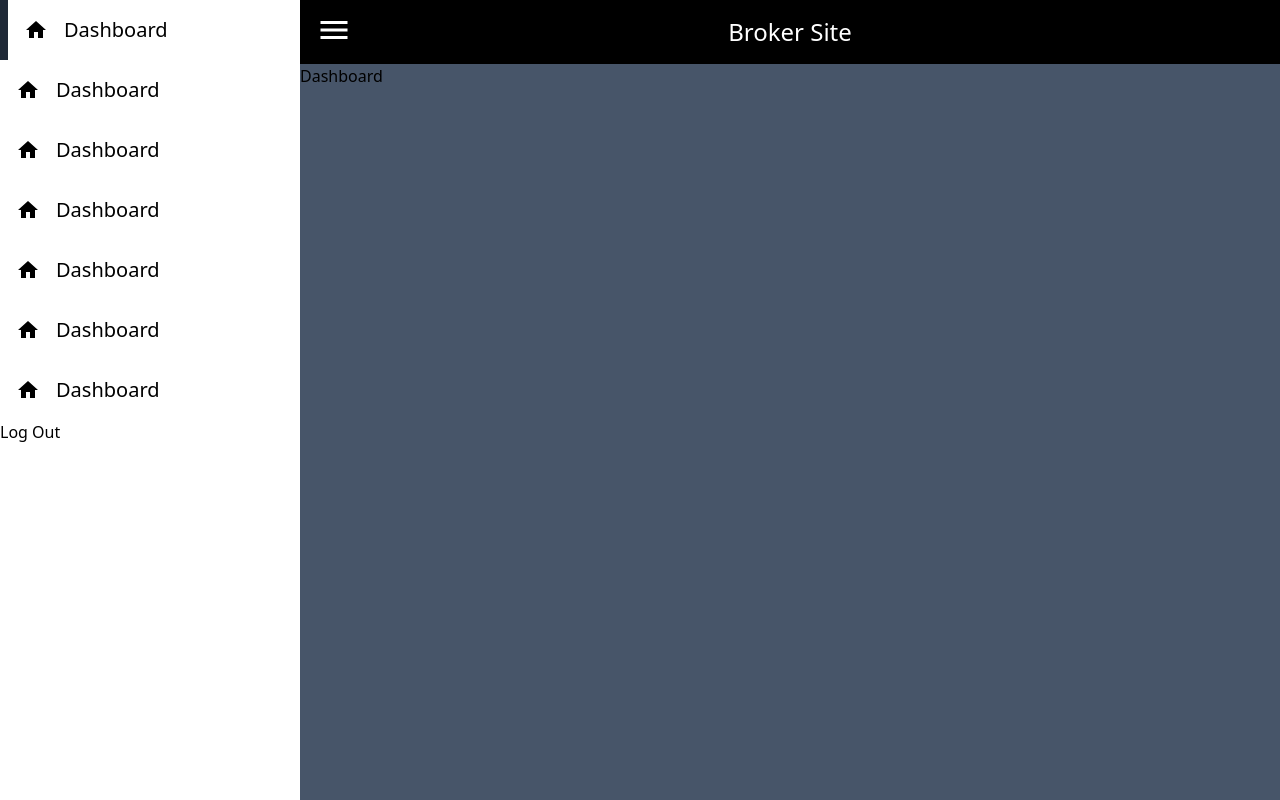
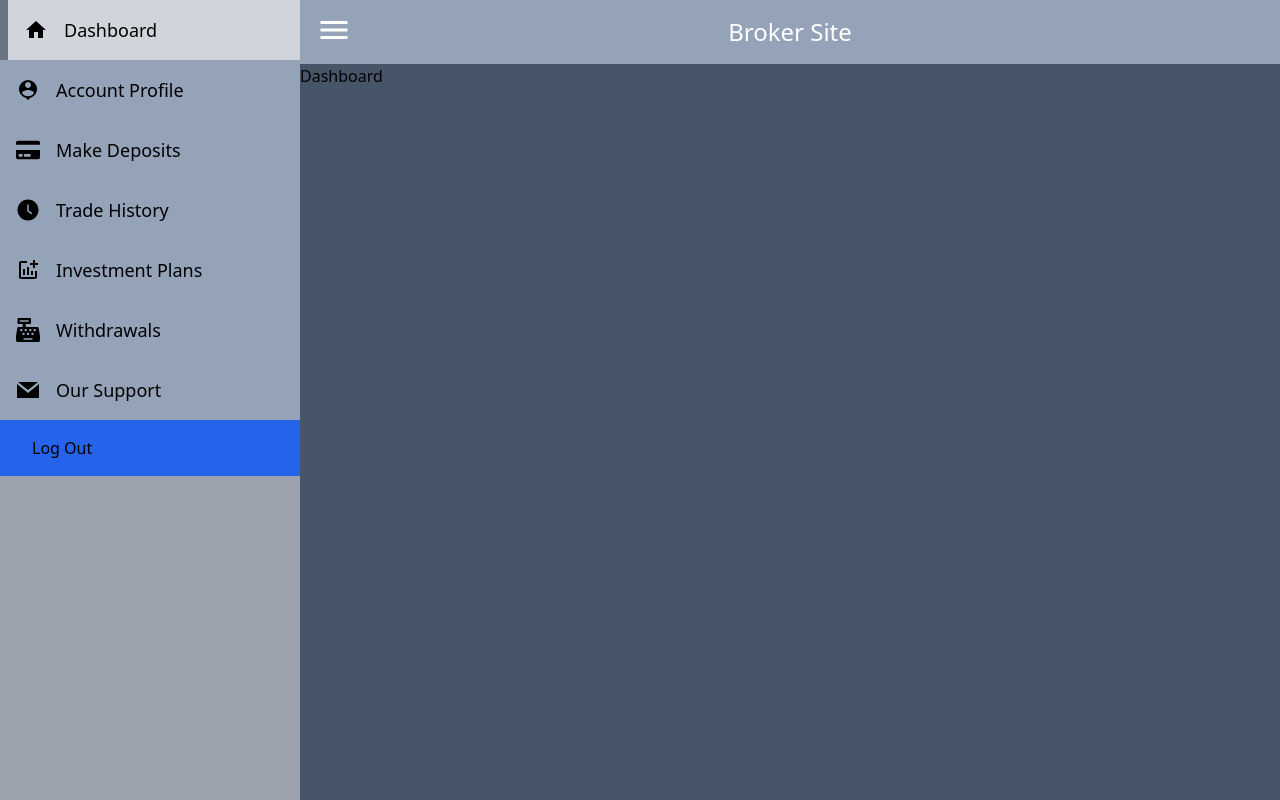
Before and after one commit to boymeetsblockchain/Broker-site, a Next.js app: page /userDashboard in a window 1280 px wide. Built offline with nearby package versions, Linux system fonts and the light colour scheme.

Commit message:
add the nav link

```diff
--- a/components/user/navBar.tsx
+++ b/components/user/navBar.tsx
@@ -5,7 +5,7 @@ const NavBar = () => {
     const {userSidebar, setUserSidebar} = useContextState()
 
   return (
-    <div className='relative bg-black p-4'>
+    <div className='relative bg-slate-400 p-4'>
         <MdOutlineMenu className="text-4xl text-white absolute top-3" onClick={() => setUserSidebar(prev => !prev)}/>
         <h2 className="text-white text-center text-2xl">Broker Site</h2>
     </div>
--- a/components/user/userHome.tsx
+++ b/components/user/userHome.tsx
@@ -27,7 +27,7 @@ const UserHome = () => {
     }, [screenSize])
   return (
     <div className={`md:flex relative`}>
-          {userSidebar ? <div className='w-[300px] bg-white fixed md:relative z-20 h-screen'>
+          {userSidebar ? <div className='w-[300px] bg-gray-400 dark:bg-slate-700 fixed md:relative z-20 h-screen'>
             <UserSidebar />
           </div> : <div className='w-0'></div>}
           <div className={`flex-1 ${userSidebar ? "bg-red-600 md:bg-inherit" : ""} w-inherit`}>
--- a/components/user/userSidebar.tsx
+++ b/components/user/userSidebar.tsx
@@ -1,40 +1,43 @@
 import React from 'react'
-import { MdHome } from 'react-icons/md'
+import { MdHome, MdPersonPin, MdAddchart } from 'react-icons/md'
+import { AiFillClockCircle } from "react-icons/ai"
+import { GrMail } from "react-icons/gr"
 import { useContextState } from '../../context/context'
+import { FaCreditCard, FaCashRegister } from 'react-icons/fa'
 
 const UserSidebar = () => {
   const { activeSidebarLink, setActiveSidebarLink } = useContextState()
   return (
-    <div>
-      <div className={`flex items-center p-4 text-xl space-x-4 ${activeSidebarLink === "Dashboard"? "border-l-8 border-gray-800 dark:border-white": ""}`}>
+    <div className='bg-slate-400 dark:bg-slate-700 dark:text-white '>
+      <div className={`flex items-center cursor-pointer p-4 text-xl space-x-4 ${activeSidebarLink === "Dashboard" ? "border-l-8 border-gray-500 bg-gray-300 dark:bg-gray-700 dark:border-white" : ""}`} onClick={() => setActiveSidebarLink("Dashboard")}>
         <MdHome className="text-2xl"/>
-        <h2>Dashboard</h2>
+        <h2 className="text-lg">Dashboard</h2>
       </div>
-      <div className={`flex items-center p-4 text-xl space-x-4`}>
-        <MdHome className="text-2xl"/>
-        <h2>Dashboard</h2>
+      <div className={`flex items-center cursor-pointer p-4 text-xl space-x-4 ${activeSidebarLink === "Profile" ? "border-l-8 border-gray-500 bg-gray-300 dark:bg-gray-700 dark:border-white" : ""}`} onClick={() => setActiveSidebarLink("Profile")}>
+        <MdPersonPin className="text-2xl"/>
+        <h2 className="text-lg">Account Profile</h2>
       </div>
-      <div className={`flex items-center p-4 text-xl space-x-4`}>
-        <MdHome className="text-2xl"/>
-        <h2>Dashboard</h2>
+      <div className={`flex items-center cursor-pointer p-4 text-xl space-x-4 ${activeSidebarLink === "Deposit" ? "border-l-8 border-gray-500 bg-gray-300 dark:bg-gray-700 dark:border-white" : ""}`} onClick={() => setActiveSidebarLink("Deposit")}>
+        <FaCreditCard className="text-2xl"/>
+        <h2 className="text-lg">Make Deposits</h2>
       </div>
-      <div className={`flex items-center p-4 text-xl space-x-4`}>
-        <MdHome className="text-2xl"/>
-        <h2>Dashboard</h2>
+      <div className={`flex items-center cursor-pointer p-4 text-xl space-x-4 ${activeSidebarLink === "Trade" ? "border-l-8 border-gray-500 bg-gray-300 dark:bg-gray-700 dark:border-white" : ""}`} onClick={() => setActiveSidebarLink("Trade")} >
+        <AiFillClockCircle className="text-2xl"/>
+        <h2 className="text-lg">Trade History</h2>
       </div>
-      <div className={`flex items-center p-4 text-xl space-x-4`}>
-        <MdHome className="text-2xl"/>
-        <h2>Dashboard</h2>
+      <div className={`flex items-center cursor-pointer p-4 text-xl space-x-4 ${activeSidebarLink === "invest" ? "border-l-8 border-gray-500 bg-gray-300 dark:bg-gray-700 dark:border-white" : ""}`} onClick={() => setActiveSidebarLink("invest")}>
+        <MdAddchart className="text-2xl"/>
+        <h2 className="text-lg">Investment Plans</h2>
       </div>
-      <div className={`flex items-center p-4 text-xl space-x-4`}>
-        <MdHome className="text-2xl"/>
-        <h2>Dashboard</h2>
+      <div className={`flex items-center cursor-pointer p-4 text-xl space-x-4 ${activeSidebarLink === "withdrawal" ? "border-l-8 border-gray-500 bg-gray-300 dark:bg-gray-700 dark:border-white" : ""}`} onClick={() => setActiveSidebarLink("withdrawal")}>
+        <FaCashRegister className="text-2xl"/>
+        <h2 className="text-lg">Withdrawals</h2>
       </div>
-      <div className={`flex items-center p-4 text-xl space-x-4`}>
-        <MdHome className="text-2xl"/>
-        <h2>Dashboard</h2>
+      <div className={`flex items-center cursor-pointer p-4 text-xl space-x-4 ${activeSidebarLink === "support" ? "border-l-8 border-gray-500 bg-gray-300 dark:bg-gray-700 dark:border-white" : ""}`} onClick={() => setActiveSidebarLink("support")}>
+        <GrMail className="text-2xl"/>
+        <h2 className="text-lg">Our Support</h2>
       </div>
-      <div>Log Out</div>
+      <div className={`bg-blue-600 dark:bg-gray-800 p-4 pl-8 cursor-pointer `} onClick={() => setActiveSidebarLink("logout")}>Log Out</div>
     </div>
   )
 }
--- a/tailwind.config.js
+++ b/tailwind.config.js
@@ -4,6 +4,7 @@ module.exports = {
     "./pages/**/*.{js,ts,jsx,tsx}",
     "./components/**/*.{js,ts,jsx,tsx}",
   ],
+  darkMode: 'class',
   theme: {
     extend: {
       backgroundImage:{
```
